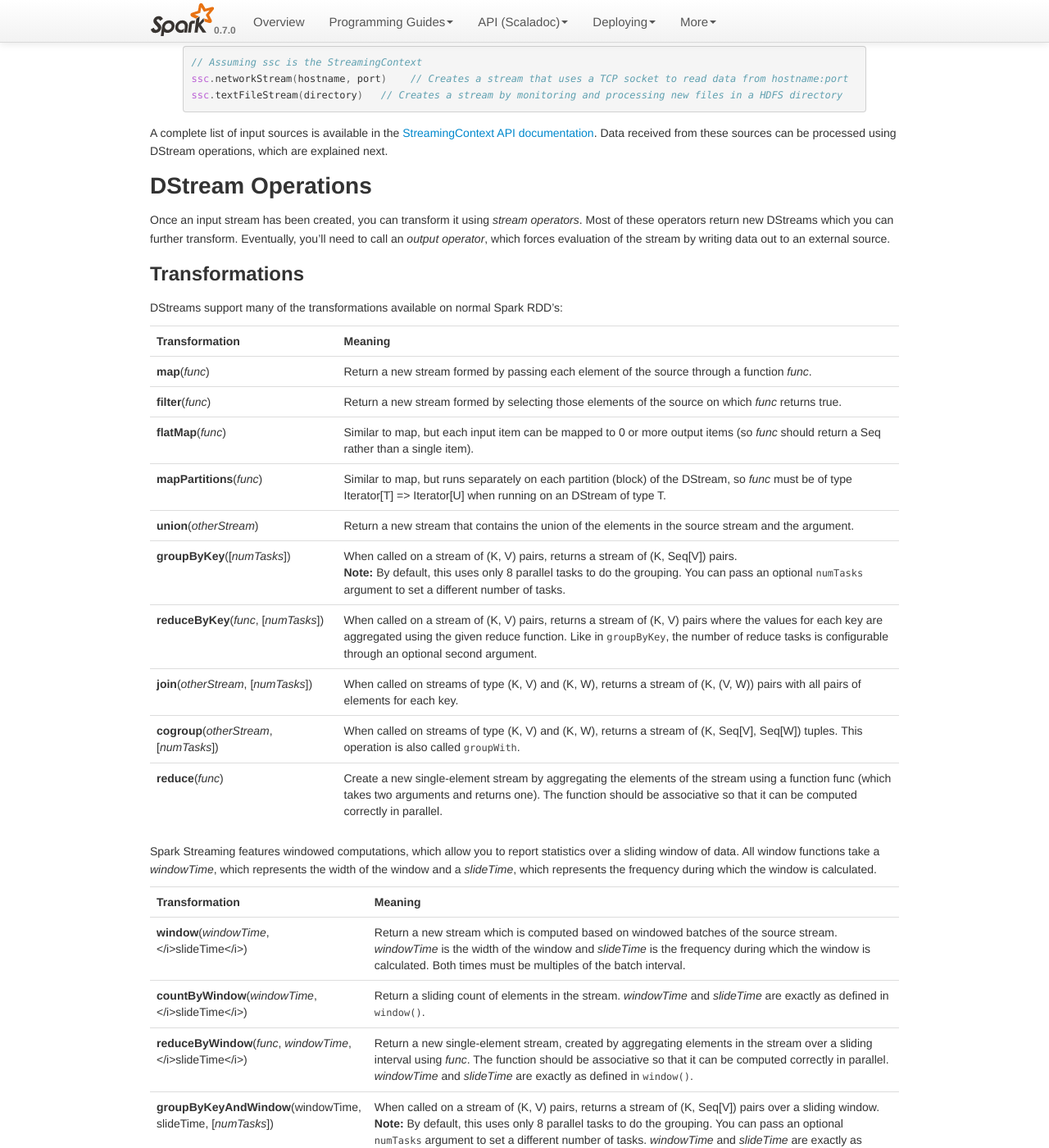
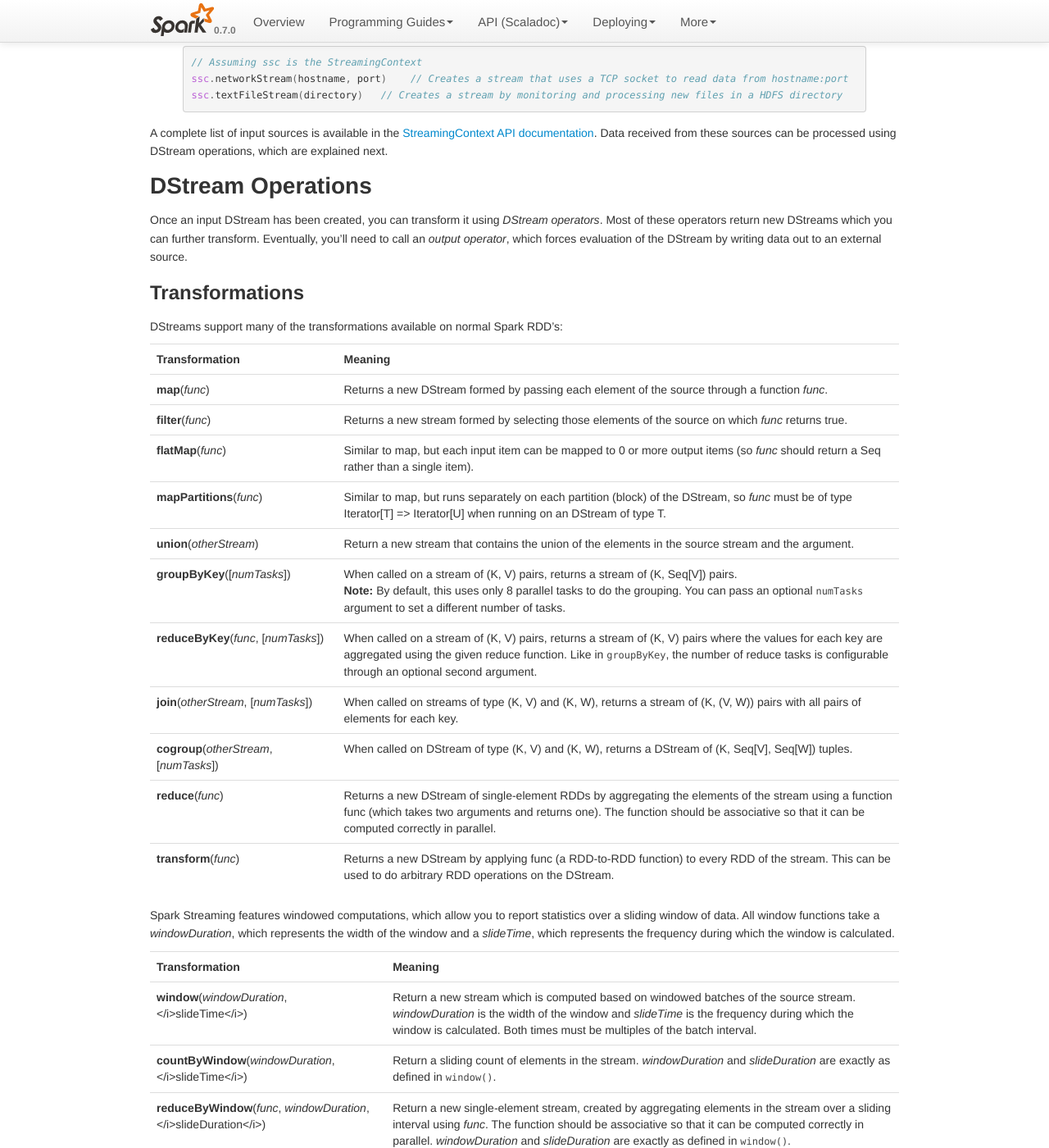
Before and after one commit to jaricftw/spark, a Jekyll site: the page built from docs/streaming-programming-guide.md, in a window 1280 px wide and 1400 px high, scrolled down 1265 px. Shown: the whole window at 82% size. Built offline with Jekyll 4.4.1, drawn with Linux system fonts in a browser that asks for light colours; some of the changed text lies outside the part shown.

Commit message:
Added documentation for PairDStreamFunctions.

```diff
--- a/docs/streaming-programming-guide.md
+++ b/docs/streaming-programming-guide.md
@@ -43,7 +43,7 @@
 
 
 # DStream Operations
-Once an input stream has been created, you can transform it using _stream operators_. Most of these operators return new DStreams which you can further transform. Eventually, you'll need to call an _output operator_, which forces evaluation of the stream by writing data out to an external source.
+Once an input DStream has been created, you can transform it using _DStream operators_. Most of these operators return new DStreams which you can further transform. Eventually, you'll need to call an _output operator_, which forces evaluation of the DStream by writing data out to an external source.
 
 ## Transformations
 
@@ -53,11 +53,11 @@
 <tr><th style="width:25%">Transformation</th><th>Meaning</th></tr>
 <tr>
   <td> <b>map</b>(<i>func</i>) </td>
-  <td> Return a new stream formed by passing each element of the source through a function <i>func</i>. </td>
+  <td> Returns a new DStream formed by passing each element of the source through a function <i>func</i>. </td>
 </tr>
 <tr>
   <td> <b>filter</b>(<i>func</i>) </td>
-  <td> Return a new stream formed by selecting those elements of the source on which <i>func</i> returns true. </td>
+  <td> Returns a new stream formed by selecting those elements of the source on which <i>func</i> returns true. </td>
 </tr>
 <tr>
   <td> <b>flatMap</b>(<i>func</i>) </td>
@@ -88,55 +88,60 @@
 </tr>
 <tr>
   <td> <b>cogroup</b>(<i>otherStream</i>, [<i>numTasks</i>]) </td>
-  <td> When called on streams of type (K, V) and (K, W), returns a stream of (K, Seq[V], Seq[W]) tuples. This operation is also called <code>groupWith</code>. </td>
+  <td> When called on DStream of type (K, V) and (K, W), returns a DStream of (K, Seq[V], Seq[W]) tuples.</td>
 </tr>
 <tr>
   <td> <b>reduce</b>(<i>func</i>) </td>
-  <td> Create a new single-element stream by aggregating the elements of the stream using a function func (which takes two arguments and returns one). The function should be associative so that it can be computed correctly in parallel. </td>
+  <td> Returns a new DStream of single-element RDDs by aggregating the elements of the stream using a function func (which takes two arguments and returns one). The function should be associative so that it can be computed correctly in parallel. </td>
+</tr>
+<tr>
+  <td> <b>transform</b>(<i>func</i>) </td>
+  <td> Returns a new DStream by applying func (a RDD-to-RDD function) to every RDD of the stream. This can be used to do arbitrary RDD operations on the DStream. </td>
 </tr>
 </table>
 
-Spark Streaming features windowed computations, which allow you to report statistics over a sliding window of data. All window functions take a <i>windowTime</i>, which represents the width of the window and a <i>slideTime</i>, which represents the frequency during which the window is calculated.
+Spark Streaming features windowed computations, which allow you to report statistics over a sliding window of data. All window functions take a <i>windowDuration</i>, which represents the width of the window and a <i>slideTime</i>, which represents the frequency during which the window is calculated.
 
 <table class="table">
 <tr><th style="width:25%">Transformation</th><th>Meaning</th></tr>
 <tr>
-  <td> <b>window</b>(<i>windowTime</i>, </i>slideTime</i>) </td>
-  <td> Return a new stream which is computed based on windowed batches of the source stream. <i>windowTime</i> is the width of the window and <i>slideTime</i> is the frequency during which the window is calculated. Both times must be multiples of the batch interval.
+  <td> <b>window</b>(<i>windowDuration</i>, </i>slideTime</i>) </td>
+  <td> Return a new stream which is computed based on windowed batches of the source stream. <i>windowDuration</i> is the width of the window and <i>slideTime</i> is the frequency during which the window is calculated. Both times must be multiples of the batch interval.
   </td>
 </tr>
 <tr>
-  <td> <b>countByWindow</b>(<i>windowTime</i>, </i>slideTime</i>) </td>
-  <td> Return a sliding count of elements in the stream. <i>windowTime</i> and <i>slideTime</i> are exactly as defined in <code>window()</code>.
+  <td> <b>countByWindow</b>(<i>windowDuration</i>, </i>slideTime</i>) </td>
+  <td> Return a sliding count of elements in the stream. <i>windowDuration</i> and <i>slideDuration</i> are exactly as defined in <code>window()</code>.
   </td>
 </tr>
 <tr>
-  <td> <b>reduceByWindow</b>(<i>func</i>, <i>windowTime</i>, </i>slideTime</i>) </td>
-  <td> Return a new single-element stream, created by aggregating elements in the stream over a sliding interval using <i>func</i>. The function should be associative so that it can be computed correctly in parallel. <i>windowTime</i> and <i>slideTime</i> are exactly as defined in <code>window()</code>.
+  <td> <b>reduceByWindow</b>(<i>func</i>, <i>windowDuration</i>, </i>slideDuration</i>) </td>
+  <td> Return a new single-element stream, created by aggregating elements in the stream over a sliding interval using <i>func</i>. The function should be associative so that it can be computed correctly in parallel. <i>windowDuration</i> and <i>slideDuration</i> are exactly as defined in <code>window()</code>.
   </td>
 </tr>
 <tr>
-  <td> <b>groupByKeyAndWindow</b>(windowTime, slideTime, [<i>numTasks</i>])
+  <td> <b>groupByKeyAndWindow</b>(windowDuration, slideDuration, [<i>numTasks</i>])
   </td>
   <td> When called on a stream of (K, V) pairs, returns a stream of (K, Seq[V]) pairs over a sliding window. <br />
-<b>Note:</b> By default, this uses only 8 parallel tasks to do the grouping. You can pass an optional <code>numTasks</code> argument to set a different number of tasks. <i>windowTime</i> and <i>slideTime</i> are exactly as defined in <code>window()</code>.
+<b>Note:</b> By default, this uses only 8 parallel tasks to do the grouping. You can pass an optional <code>numTasks</code> argument to set a different number of tasks. <i>windowDuration</i> and <i>slideDuration</i> are exactly as defined in <code>window()</code>.
 </td>
 </tr>
 <tr>
   <td> <b>reduceByKeyAndWindow</b>(<i>func</i>, [<i>numTasks</i>]) </td>
   <td> When called on a stream of (K, V) pairs, returns a stream of (K, V) pairs where the values for each key are aggregated using the given reduce function over batches within a sliding window. Like in <code>groupByKeyAndWindow</code>, the number of reduce tasks is configurable through an optional second argument.
- <i>windowTime</i> and <i>slideTime</i> are exactly as defined in <code>window()</code>.
+ <i>windowDuration</i> and <i>slideDuration</i> are exactly as defined in <code>window()</code>.
 </td>
 </tr>
 <tr>
   <td> <b>countByKeyAndWindow</b>([<i>numTasks</i>]) </td>
   <td> When called on a stream of (K, V) pairs, returns a stream of (K, Int) pairs where the values for each key are the count within a sliding window. Like in <code>countByKeyAndWindow</code>, the number of reduce tasks is configurable through an optional second argument.
- <i>windowTime</i> and <i>slideTime</i> are exactly as defined in <code>window()</code>.
+ <i>windowDuration</i> and <i>slideDuration</i> are exactly as defined in <code>window()</code>.
 </td>
 </tr>
 
 </table>
 
+A complete list of DStream operations is available in the API documentation of [DStream](api/streaming/index.html#spark.streaming.DStream) and [PairDStreamFunctions](api/streaming/index.html#spark.streaming.PairDStreamFunctions).
 
 ## Output Operations
 When an output operator is called, it triggers the computation of a stream. Currently the following output operators are defined:
```
Also changed, not shown: other parts of docs/streaming-programming-guide.md (+4 -4 lines), 4 other files.
